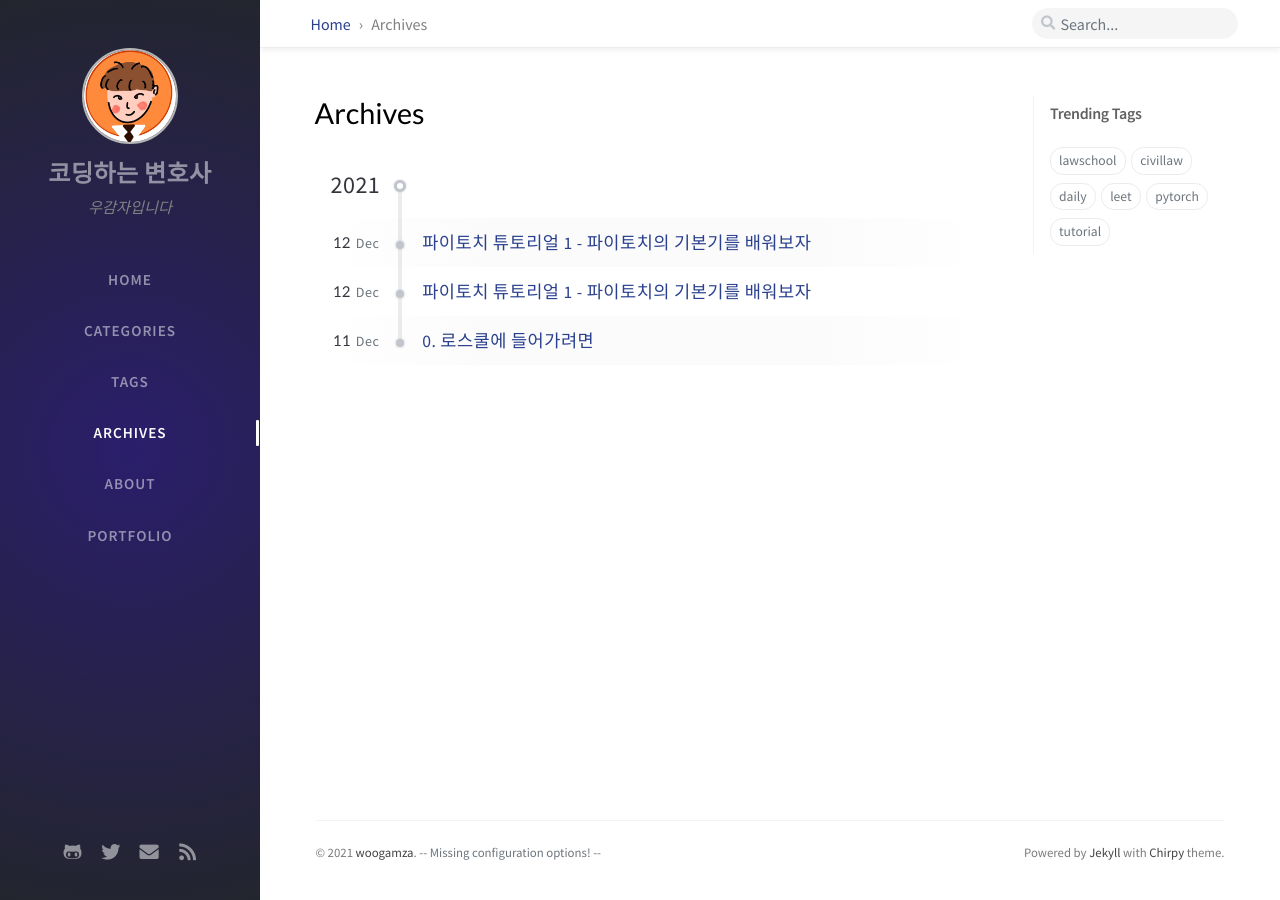
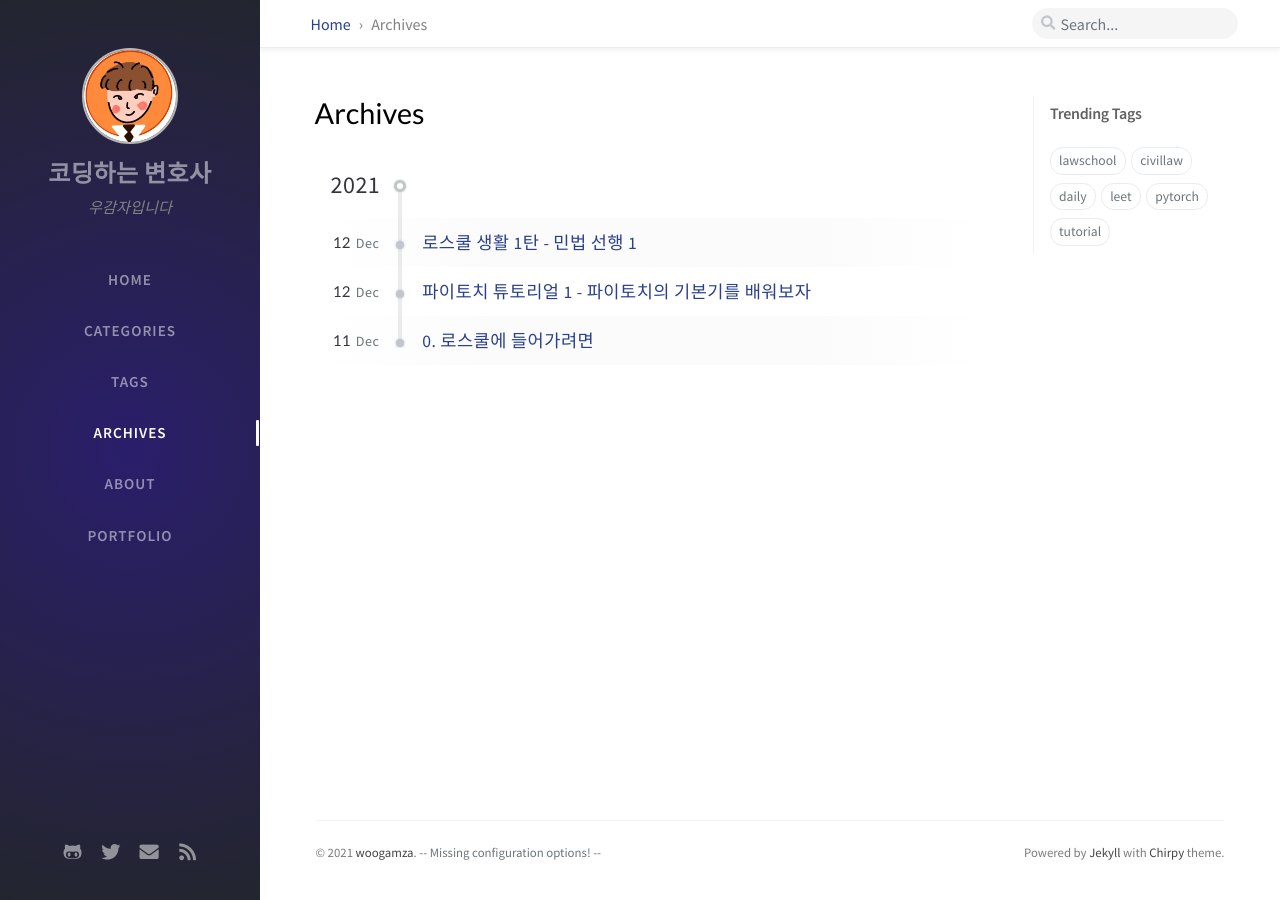
Before and after one commit to woogamza/woogamza.github.io, a Jekyll site: the page built from _tabs/archives.md, in a window 1280 px wide. Built offline with Jekyll 4.4.1, drawn with Linux system fonts in a browser that asks for light colours; nearby versions of some CDN libraries; comment, search, counter and statistics services are not loaded.

Commit message:
title 수정

```diff
--- a/_posts/2021-12-26-civil-law1.md
+++ b/_posts/2021-12-26-civil-law1.md
@@ -1,5 +1,5 @@
 ---
-title: 파이토치 튜토리얼 1 - 파이토치의 기본기를 배워보자
+title: 로스쿨 생활 1탄 - 민법 선행 1
 author: 우감자
 date: 2021-12-12 14:00:00 +0900
 categories: [lawschool, daily]
```
